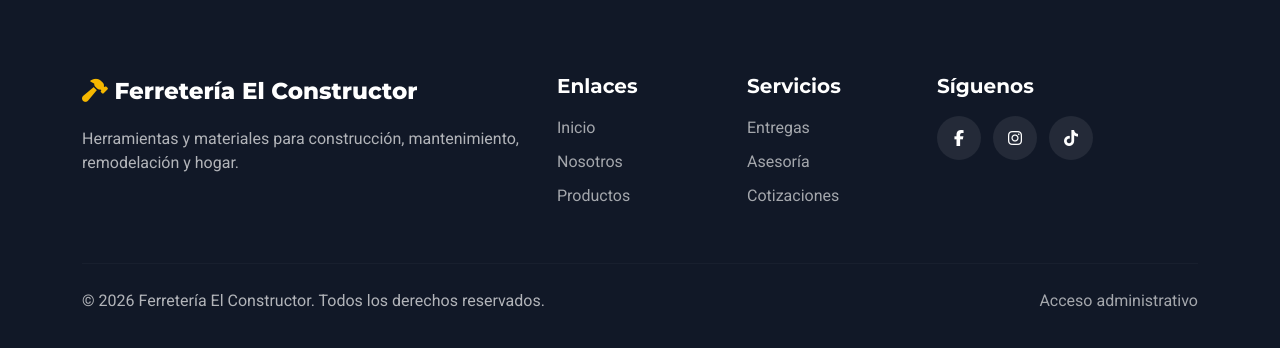
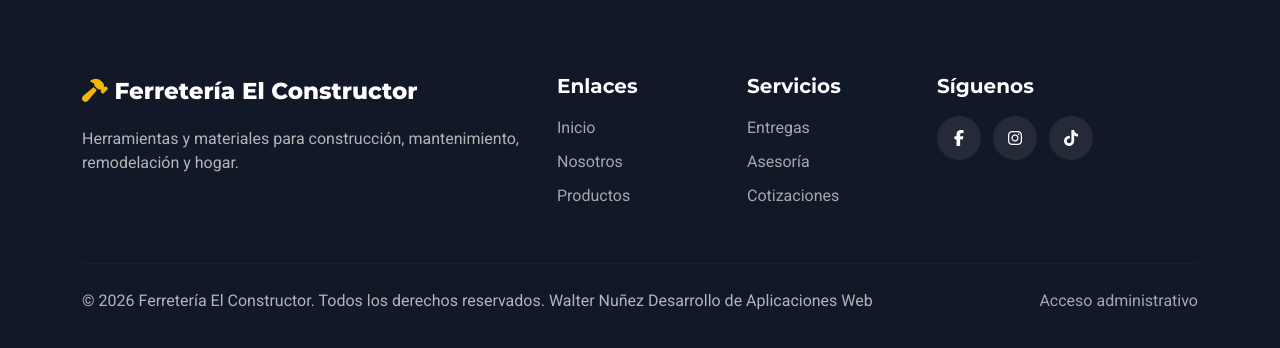
Before and after one commit to wrnunezz/2626---DESARROLLO-DE-APLICACIONES-WEB-TUTORIAS-D, a Flask app: page / in a window 1280 px wide. Shown: the part 5251-5599 px from the top of the page. Run offline with Flask 3, Linux system fonts and the light colour scheme; some libraries are stand-ins or nearby versions.

Commit message:
Actualizado

```diff
--- a/templates/index.html
+++ b/templates/index.html
@@ -1487,7 +1487,7 @@
                 <p>
 
                     © 2026 Ferretería El Constructor.
-                    Todos los derechos reservados.
+                    Todos los derechos reservados. Walter Nuñez  Desarrollo de Aplicaciones Web
 
                 </p>
 
```
